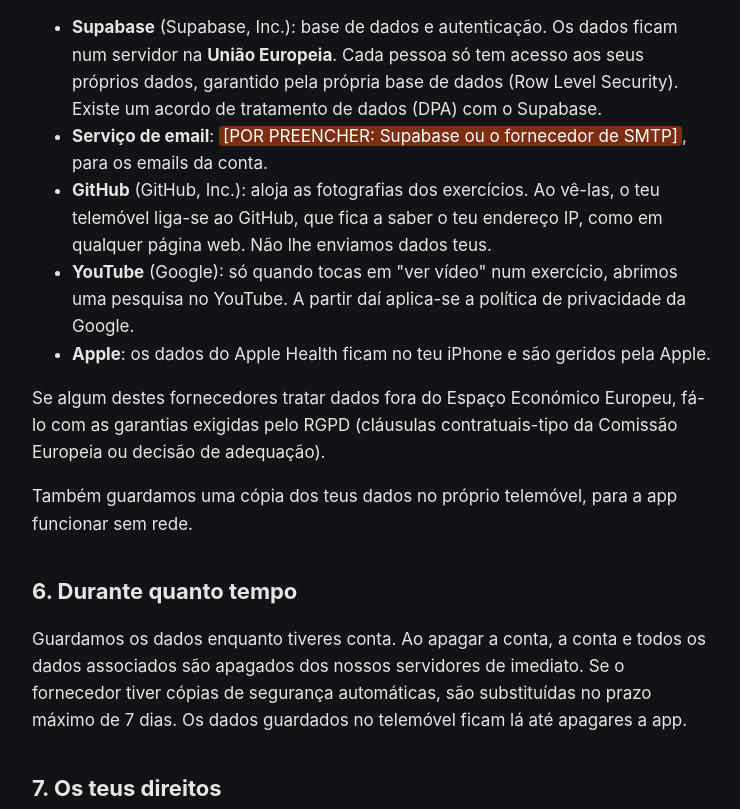
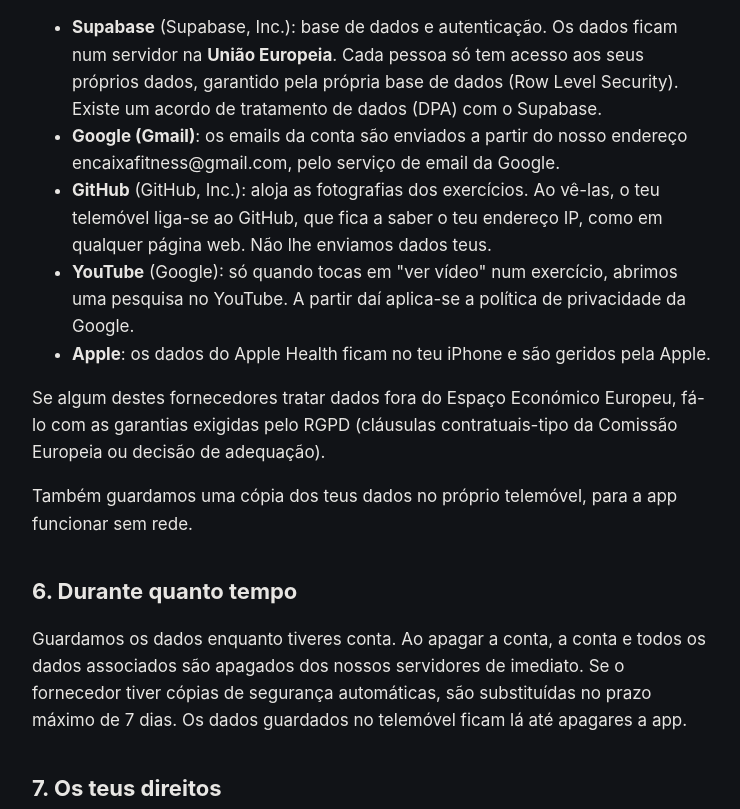
Before and after one commit to luisfranqueira/encaixa, a plain HTML site: page privacy.html in a window 1280 px wide. Shown: the part 2167-2976 px from the top of the page, without its empty margins (268-1008 px from the left). Drawn offline with Linux system fonts and the light colour scheme.

Commit message:
Privacy policy: account emails are sent through Gmail
Co-Authored-By: Claude Opus 5.5 <noreply@anthropic.com>

```diff
--- a/privacy.html
+++ b/privacy.html
@@ -60,7 +60,7 @@ Contacto: <a href="mailto:encaixafitness@gmail.com">encaixafitness@gmail.com</a>
 <h2>5. Onde ficam os dados e quem os trata por nós</h2>
 <ul>
 <li><strong>Supabase</strong> (Supabase, Inc.): base de dados e autenticação. Os dados ficam num servidor na <strong>União Europeia</strong>. Cada pessoa só tem acesso aos seus próprios dados, garantido pela própria base de dados (Row Level Security). Existe um acordo de tratamento de dados (DPA) com o Supabase.</li>
-<li><strong>Serviço de email</strong>: <span class="todo">[POR PREENCHER: Supabase ou o fornecedor de SMTP]</span>, para os emails da conta.</li>
+<li><strong>Google (Gmail)</strong>: os emails da conta são enviados a partir do nosso endereço encaixafitness@gmail.com, pelo serviço de email da Google.</li>
 <li><strong>GitHub</strong> (GitHub, Inc.): aloja as fotografias dos exercícios. Ao vê-las, o teu telemóvel liga-se ao GitHub, que fica a saber o teu endereço IP, como em qualquer página web. Não lhe enviamos dados teus.</li>
 <li><strong>YouTube</strong> (Google): só quando tocas em "ver vídeo" num exercício, abrimos uma pesquisa no YouTube. A partir daí aplica-se a política de privacidade da Google.</li>
 <li><strong>Apple</strong>: os dados do Apple Health ficam no teu iPhone e são geridos pela Apple.</li>
@@ -136,7 +136,7 @@ Contact: <a href="mailto:encaixafitness@gmail.com">encaixafitness@gmail.com</a><
 <h2>5. Where the data is kept and who processes it for us</h2>
 <ul>
 <li><strong>Supabase</strong> (Supabase, Inc.): database and sign-in. Data is stored in the <strong>European Union</strong>. Each person can only reach their own data, enforced by the database itself (Row Level Security). A data processing agreement (DPA) is in place with Supabase.</li>
-<li><strong>Email service</strong>: <span class="todo">[TO FILL IN: Supabase or the SMTP provider]</span>, for account emails.</li>
+<li><strong>Google (Gmail)</strong>: account emails are sent from our address encaixafitness@gmail.com, through Google's email service.</li>
 <li><strong>GitHub</strong> (GitHub, Inc.): hosts the exercise photos. Loading them connects your phone to GitHub, which sees your IP address as with any web page. We send it none of your data.</li>
 <li><strong>YouTube</strong> (Google): only when you tap "watch a video" on an exercise do we open a YouTube search. Google's privacy policy applies from there.</li>
 <li><strong>Apple</strong>: Apple Health data stays on your iPhone and is managed by Apple.</li>
@@ -212,7 +212,7 @@ Contacto: <a href="mailto:encaixafitness@gmail.com">encaixafitness@gmail.com</a>
 <h2>5. Dónde se guardan los datos y quién los trata por nosotros</h2>
 <ul>
 <li><strong>Supabase</strong> (Supabase, Inc.): base de datos y autenticación. Los datos se guardan en la <strong>Unión Europea</strong>. Cada persona solo puede acceder a sus propios datos, algo que garantiza la propia base de datos (Row Level Security). Existe un acuerdo de tratamiento de datos (DPA) con Supabase.</li>
-<li><strong>Servicio de email</strong>: <span class="todo">[POR COMPLETAR: Supabase o el proveedor de SMTP]</span>, para los emails de la cuenta.</li>
+<li><strong>Google (Gmail)</strong>: los emails de la cuenta se envían desde nuestra dirección encaixafitness@gmail.com, mediante el servicio de email de Google.</li>
 <li><strong>GitHub</strong> (GitHub, Inc.): aloja las fotos de los ejercicios. Al verlas, tu teléfono se conecta a GitHub, que conoce tu dirección IP, como en cualquier página web. No le enviamos datos tuyos.</li>
 <li><strong>YouTube</strong> (Google): solo cuando tocas "ver vídeo" en un ejercicio abrimos una búsqueda en YouTube. A partir de ahí se aplica la política de privacidad de Google.</li>
 <li><strong>Apple</strong>: los datos de Apple Health se quedan en tu iPhone y los gestiona Apple.</li>
```
